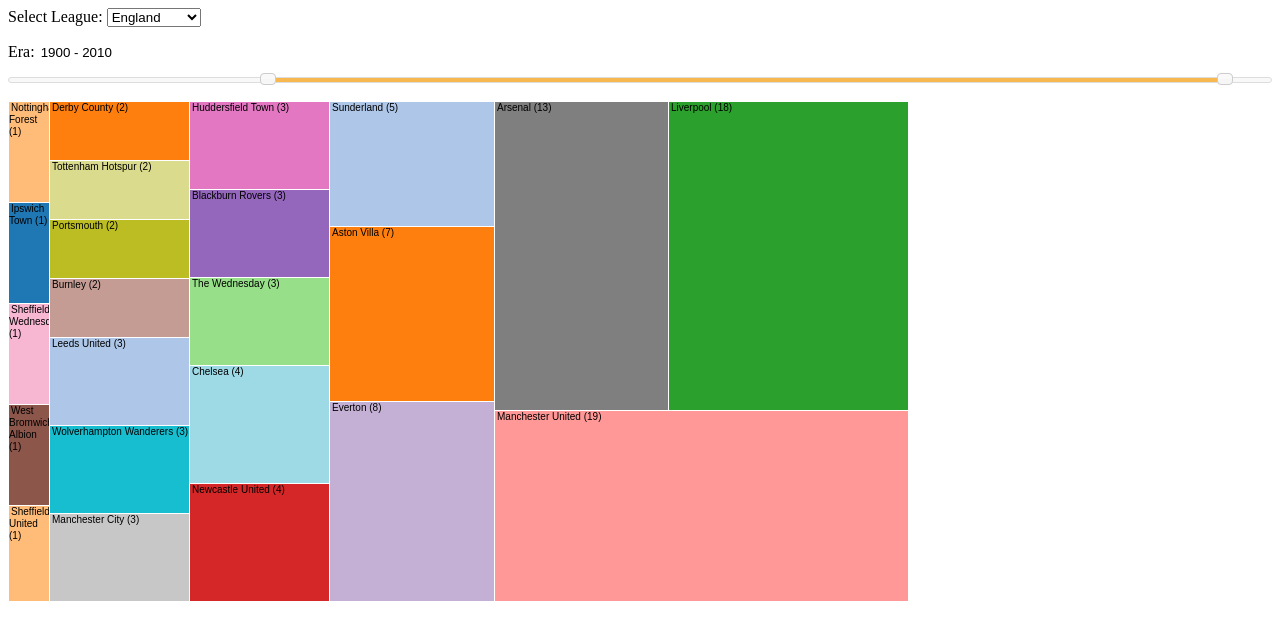
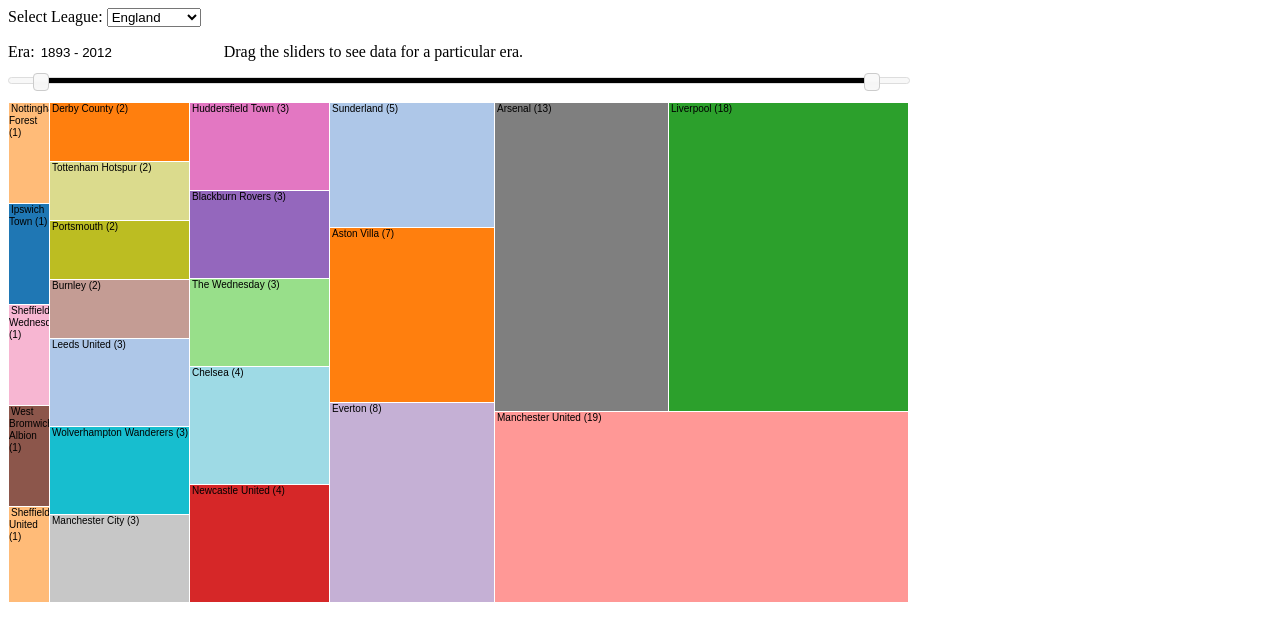
Before and after one commit to sdqali/league_champions, a plain HTML site: page index.html in a window 1280 px wide. Drawn offline with Linux system fonts and the light colour scheme.

Commit message:
Working slider.

```diff
--- a/champions.css
+++ b/champions.css
@@ -8,13 +8,19 @@
 }
 
 .ui-slider-horizontal {
-    height: 0.2em;
+    height: 0.3em;
 }
 
 .ui-slider .ui-slider-handle {
     position: absolute;
     z-index: 2;
     width: 0.8em;
-    height: 0.6em;
+    height: 0.9em;
     cursor: default;
 }
+.ui-widget-header {
+    border: 1px solid #E78F08;
+    background: #000000;
+    color: white;
+    font-weight: bold;
+}
--- a/champions.js
+++ b/champions.js
@@ -1,4 +1,4 @@
-function drawChampionsPlot (league) {
+function drawChampionsPlot (league, beginning, end) {
   var width = 900;
   var height = 500;
   var padding = 30;
@@ -15,7 +15,21 @@
     .style("height", height + "px");
   var csv = league + ".csv";
   var country = league.toUpperCase();
+
   d3.csv (csv, function (data) {
+    var years = data.map(function(d) {
+      return awardYear(d.Season);
+    });
+    var beginYear = +d3.min(years);
+    var endYear = +d3.max(years);
+    beginning = beginning ? beginning : beginYear;
+    end = end ? end : endYear;
+
+    data = data.filter(function(d) {
+      var year = awardYear(d.Season);
+      return year >= +beginning && year <= +end;
+    });
+
     var champs = getUniques(data.map(function(d) {
       return d.Champions;
     }));
@@ -42,7 +56,18 @@
       .style("background", function(d) { return color(d.name);})
       .call(cell)
       .text(function(d) { return d.children ? null : d.name + " (" + d.crowns.length + ")"; });
+
+//    updateSlider ({beginYear: beginning, endYear: end});
   });
+
+  function awardYear(season) {
+    splits = season.split("-");
+    if(splits.length == 1) {
+      return +splits[0];
+    } else {
+      return +splits[0] + 1;
+    }
+  }
 
   function cell() {
     this
@@ -65,8 +90,55 @@
 
 function wireUpEvents() {
   d3.select("#leagueselect").on("change", function() {
-    var dropdown = d3.select("#leagueselect");
-    var league = dropdown.node().options[dropdown.node().selectedIndex].value;
-    drawChampionsPlot(league);
+    updateChampionsPlotForLeague();
   });
 }
+
+function updateChampionsPlotForLeague () {
+  var dropdown = d3.select("#leagueselect");
+  var league = dropdown.node().options[dropdown.node().selectedIndex].value;
+
+  drawChampionsPlot (league, null, null);
+}
+
+function updateChampionsPlot() {
+  var dropdown = d3.select("#leagueselect");
+  var league = dropdown.node().options[dropdown.node().selectedIndex].value;
+  var minVal = jQuery( "#slider-range" ).slider( "values", 0 );
+  var maxVal = jQuery( "#slider-range" ).slider( "values", 1 );
+  drawChampionsPlot(league, minVal, maxVal);
+  jQuery( "#era" ).val(minVal +
+                       " - " + maxVal);
+}
+
+function updateSlider (newRange) {
+  jQuery ("#slider-range").slider ("option", "min", newRange.beginYear - 5);
+  jQuery ("#slider-range").slider ("option", "max", newRange.endYear + 5);
+  jQuery ("#slider-range").slider ("option", "values", [newRange.beginYear, newRange.endYear]);
+  jQuery( "#era" ).val(newRange.beginYear +
+                       " - " + newRange.endYear);
+}
+
+function drawSlider(divId, min, max) {
+  jQuery(function() {
+    jQuery( "#slider-range" ).slider({
+      range: true,
+      min: min - 5,
+      max: max + 5,
+      values: [min, max],
+      slide: function( event, ui ) {
+        updateChampionsPlot();
+      }
+    });
+  });
+  jQuery( "#era" ).val(min +
+                       " - " + max);
+
+}
+
+
+function drawEvrything() {
+  wireUpEvents();
+  drawSlider ("slider", 1893, 2012);
+  drawChampionsPlot("england", 1893, 2012);
+}
--- a/index.html
+++ b/index.html
@@ -22,39 +22,20 @@
       </select>
     </div>
     <div id="slider">
-      <style>
-        #demo-frame > div.demo { padding: 10px !important; };
-      </style>
-      <script>
-        jQuery(function() {
-        jQuery( "#slider-range" ).slider({
-        range: true,
-        min: 1870,
-        max: 2015,
-        values: [ 1900, 2010 ],
-        slide: function( event, ui ) {
-        jQuery( "#era" ).val(ui.values[ 0 ] + " - " + ui.values[ 1 ] );
-        }
-        });
-        jQuery( "#era" ).val(jQuery( "#slider-range" ).slider( "values", 0 ) +
-        " - " + jQuery( "#slider-range" ).slider( "values", 1 ) );
-        });
-      </script>
-
-      <div class="demo">
+      <div class="slidercontrols">
         <p>
           <label for="era">Era:</label>
           <input type="text" id="era" style="border:0; color:#000000;" />
+          Drag the sliders to see data for a particular era.
         </p>
 
-        <div id="slider-range"></div>
+        <div id="slider-range" style="width: 900px;"></div>
       </div>
       <br/>
       <div id="champions">
       </div>
       <script type="text/javascript">
-        wireUpEvents();
-        drawChampionsPlot("england");
+        drawEvrything();
       </script>
   </body>
 </html>
```
